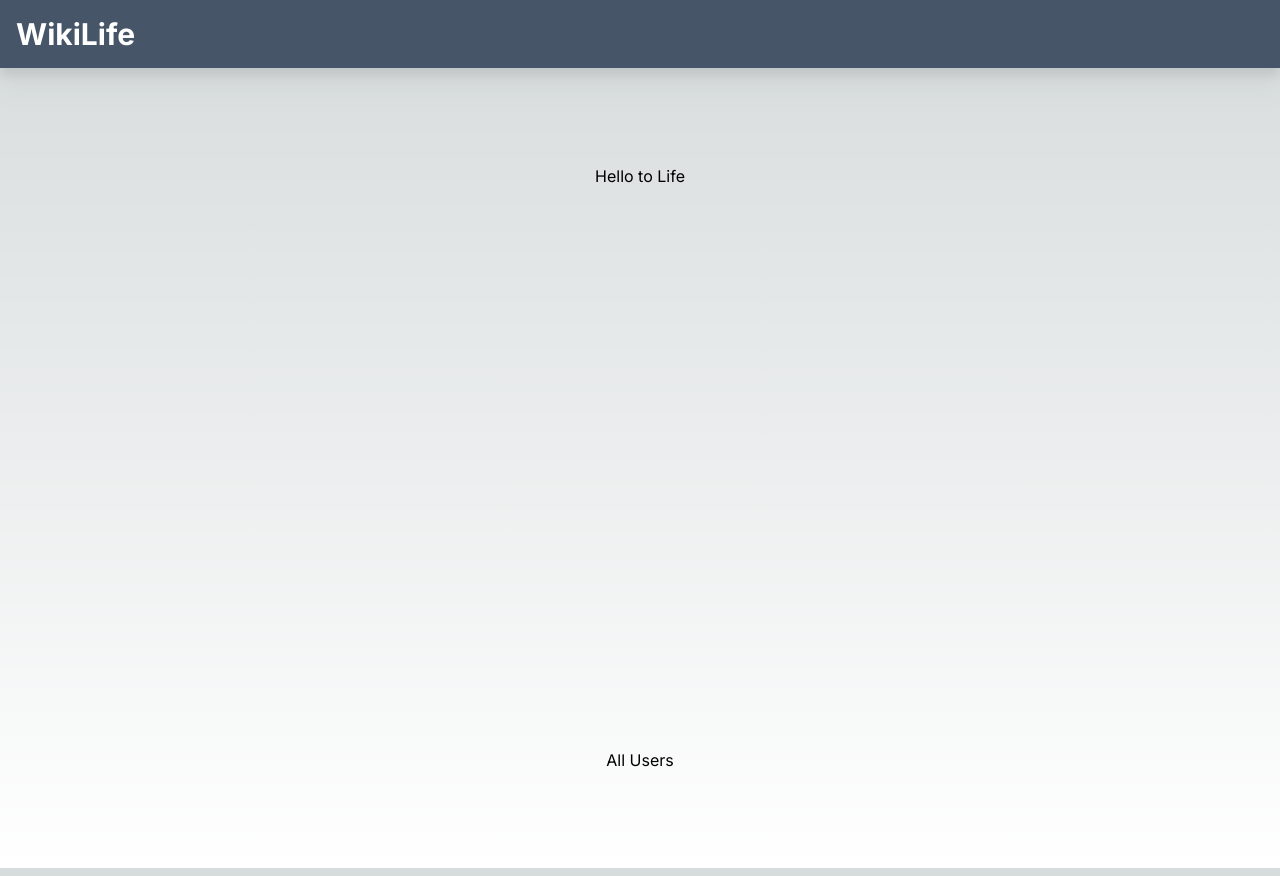
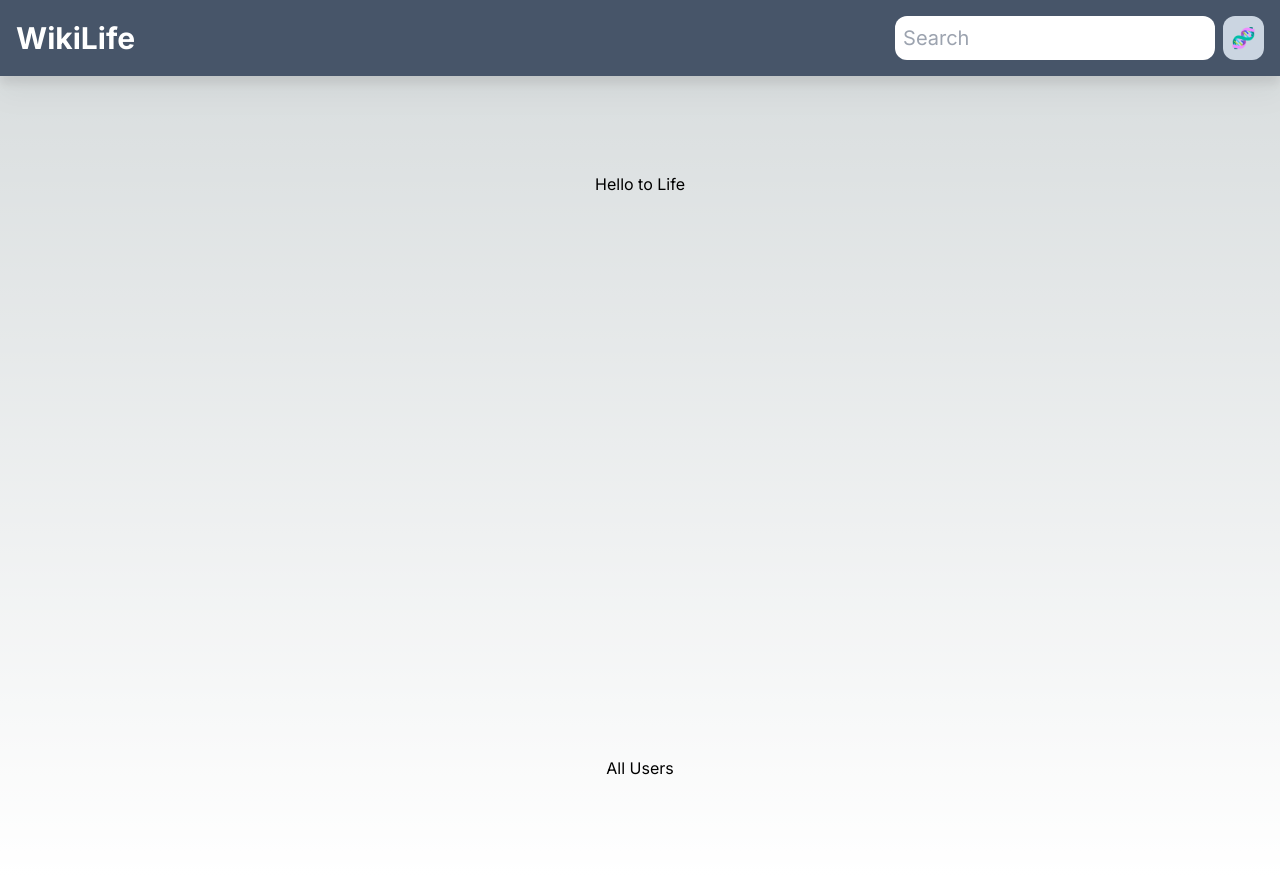
Before and after one commit to Ikendu/nextApp, a Next.js app: page / in a window 1280 px wide. Built offline with nearby package versions, Linux system fonts and the light colour scheme.

Commit message:
search component page

```diff
--- a/app/layout.tsx
+++ b/app/layout.tsx
@@ -1,7 +1,7 @@
 import type { Metadata } from "next";
 import { Inter } from "next/font/google";
 import "./globals.css";
-import Navbar from "./users/[userId]/components/Navbar";
+import Navbar from "./users/components/Navbar";
 
 const inter = Inter({ subsets: ["latin"] });
 
--- a/app/users/[userId]/components/Search.tsx
+++ /dev/null
@@ -1,14 +0,0 @@
-import { useRouter } from "next/navigation";
-import { useState } from "react";
-
-export default function Search() {
-  const [search, setSearch] = useState("");
-  const router = useRouter();
-
-  const handleSearchTerms = (e) => {
-    e.preventDefault();
-    setSearch("");
-    router.push(`/${search}/`);
-  };
-  return <div>Search</div>;
-}
--- a/app/users/[userId]/components/Navbar.tsx
+++ b/app/users/components/Navbar.tsx
@@ -1,4 +1,5 @@
 import Link from "next/link";
+import Search from "./Search";
 
 function Navbar() {
   return (
@@ -6,6 +7,7 @@ function Navbar() {
       <h1 className="text-3xl font-bold text-white grid place-content-center mb-2 md:mb-0">
         <Link href={"/"}>WikiLife</Link>
       </h1>
+      <Search />
     </nav>
   );
 }
--- /dev/null
+++ b/app/users/components/Search.tsx
@@ -0,0 +1,32 @@
+"use client";
+
+import { useRouter } from "next/navigation";
+import { FormEvent, useState } from "react";
+
+export default function Search() {
+  const [search, setSearch] = useState("");
+  const router = useRouter();
+
+  const handleSearchTerms = (e: FormEvent<HTMLFormElement>) => {
+    e.preventDefault();
+    setSearch("");
+    router.push(`/${search}/`);
+  };
+  return (
+    <form
+      onSubmit={handleSearchTerms}
+      className="w-50 flex justify-center md:justify-between"
+    >
+      <input
+        type="text"
+        value={search}
+        onChange={(e) => setSearch(e.target.value)}
+        placeholder="Search"
+        className="p-2 w-80 text-xl bg-white rounded-xl"
+      />
+      <button className="p-2 font-bold text-xl ml-2 rounded-xl bg-slate-300">
+        🧬
+      </button>
+    </form>
+  );
+}
```
Also changed, not shown: app/users/components/[searchTerm]/page.tsx (added).
